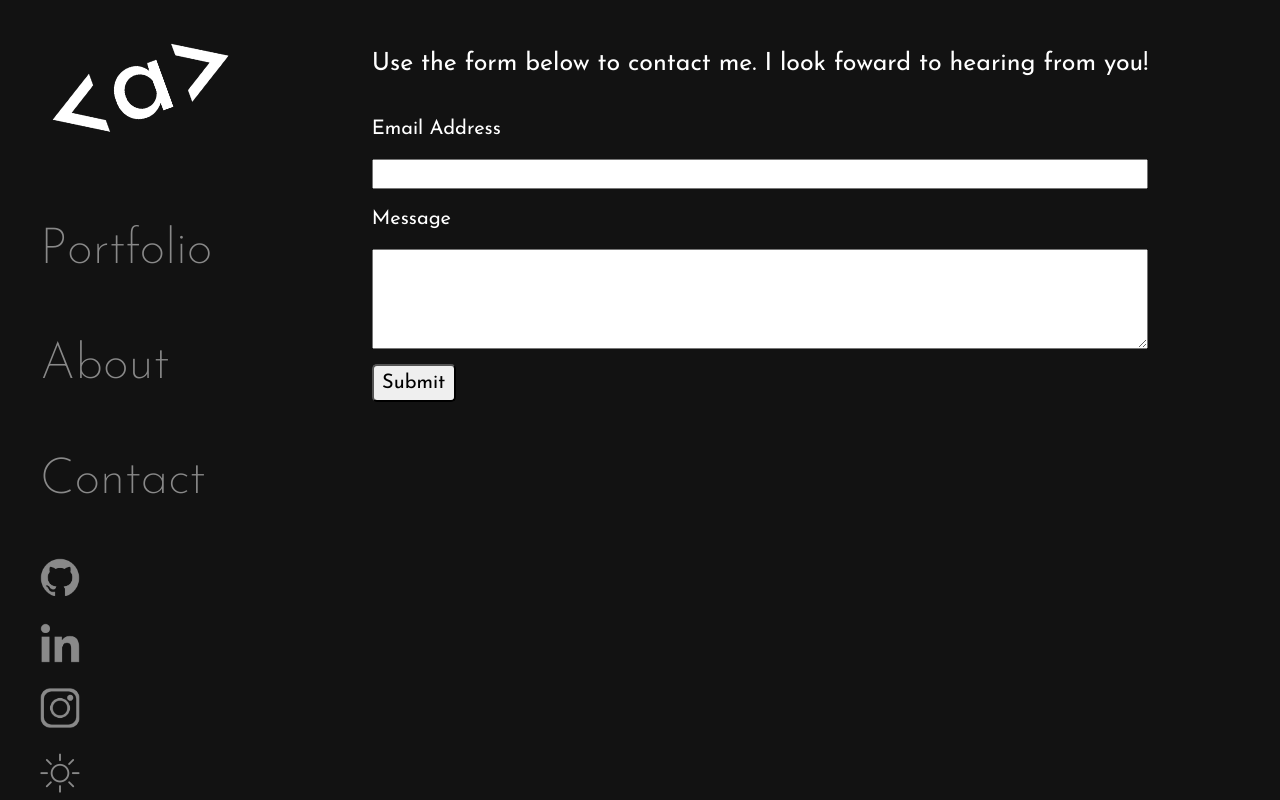
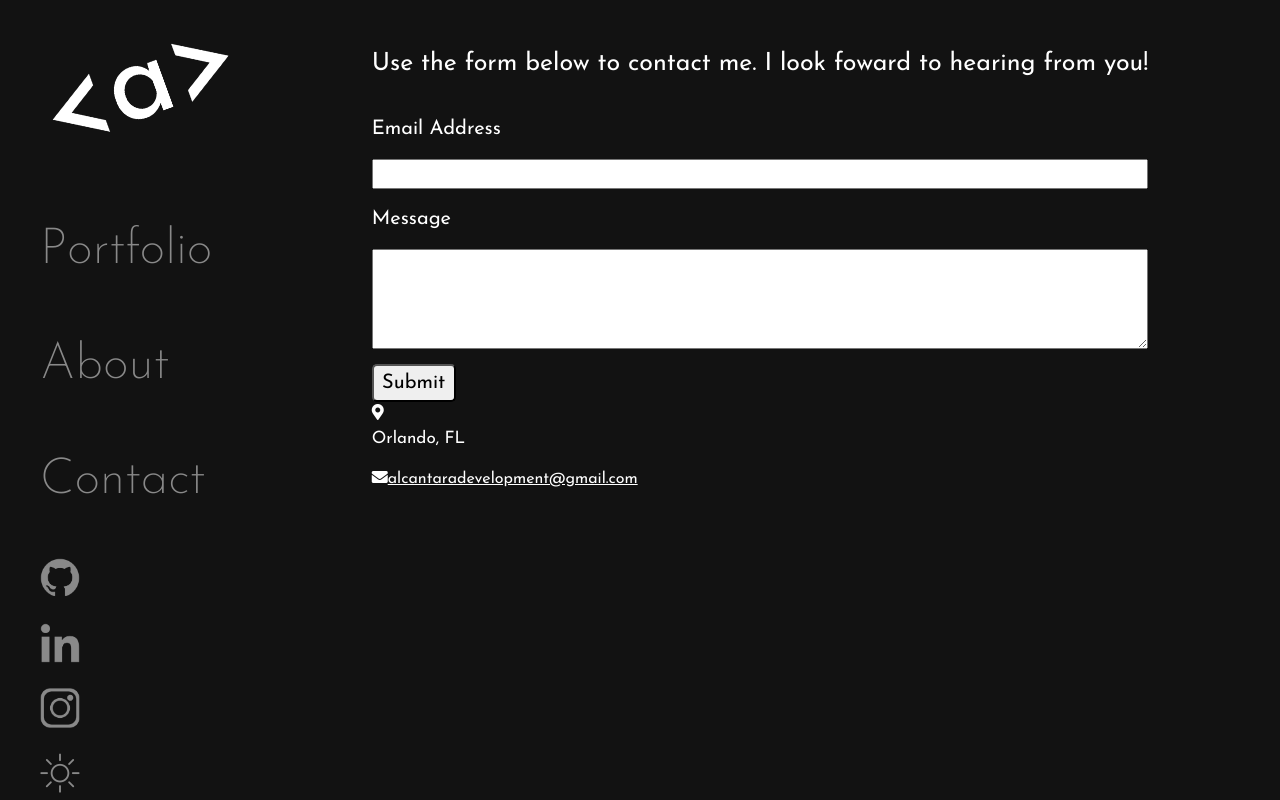
Before and after one commit to adamalcantara/alcantara_dev, a React (Create React App) app: page /contact in a window 1280 px wide. Built offline with nearby package versions, Linux system fonts and the light colour scheme.

Commit message:
Added contact info section

```diff
--- /dev/null
+++ b/src/Components/ContactInfo/ContactInfo.js
@@ -0,0 +1,19 @@
+import React from 'react'
+import "./ContactInfo.css"
+
+const ContactInfo = () => {
+    return (
+        <div id="contactInfo">
+            <div id="location">
+            <i class="fas fa-map-marker-alt"></i>
+            <p>Orlando, FL</p>
+            </div>
+            <div id="email">
+            <i class="fas fa-envelope"></i>
+            <a href="alcantaradevelopment@gmail.com">alcantaradevelopment@gmail.com</a>
+            </div>
+        </div>
+    )
+}
+
+export default ContactInfo
--- a/src/Pages/About/About.js
+++ b/src/Pages/About/About.js
@@ -24,7 +24,7 @@ const About = () => {
             <h3>Testimonials</h3>
             <div id="testimonials">
                 <div className="testimonial">
-                    <p>"I had the pleasure of being Adam's Teaching Assistant when he attended UCF's in-depth, 12 week full stack web development bootcamp. Adam worked incredibly hard during his time with us and maintained the highest possible grade average. He and I often worked together outside of class on homework issues, which was a testament to the maximum amount of effort he put in. Throughout the program, Adam learned HTML, CSS, JavaScript, jQuery, RESTFUL APIs, SQL with MySQL, NoSQL with MongoDB, React, and the MERN stack.
+                    <p>"I had the pleasure of being Adam's Teaching Assistant when he attended UCF's in-depth, 12 week full stack web development bootcamp. Adam worked incredibly hard during his time with us and maintained the highest possible grade average. He and I often worked together outside of class on homework issues, which was a testament to the maximum amount of effort he put in.
                         <br></br>
                         Adam is a team player. He has a great attitude, a strong work ethic, and is generally a delight to be around. He is a multi-talented individual with a strong background in photography, design, and development. Any employer who adds him to their roster will find great value added to their team."</p>
                     <p>- Dan Rosenbaum (Boot Camp TA)</p>
--- a/src/Pages/Contact/Contact.js
+++ b/src/Pages/Contact/Contact.js
@@ -1,11 +1,13 @@
 import React from 'react'
 import ContactForm from '../../Components/Form/ContactForm'
 import "./Contact.css"
+import ContactInfo from '../../Components/ContactInfo/ContactInfo'
 
 const Contact = () => {
     return (
         <div id="contactPage">
             <ContactForm />
+            <ContactInfo />
         </div>
     )
 }
```
Also changed, not shown: src/Components/ContactInfo/ContactInfo.css (added).
